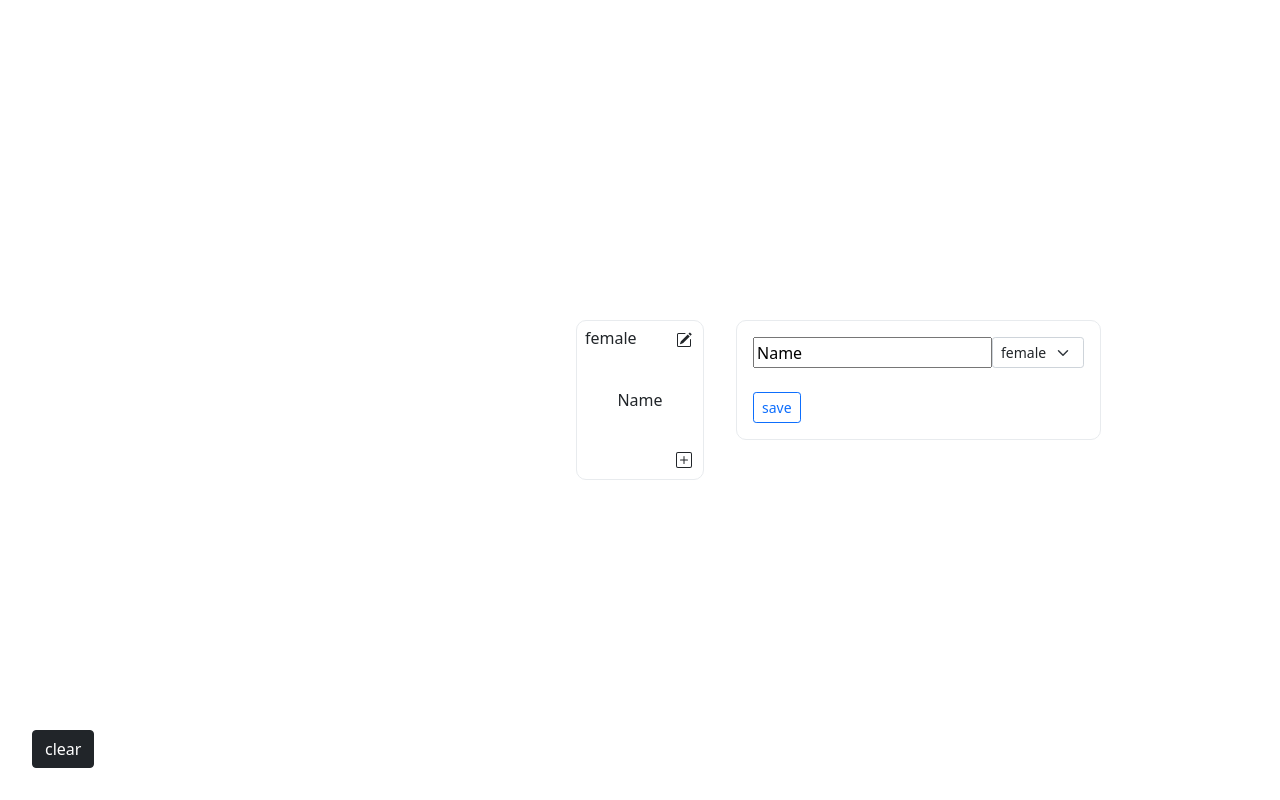
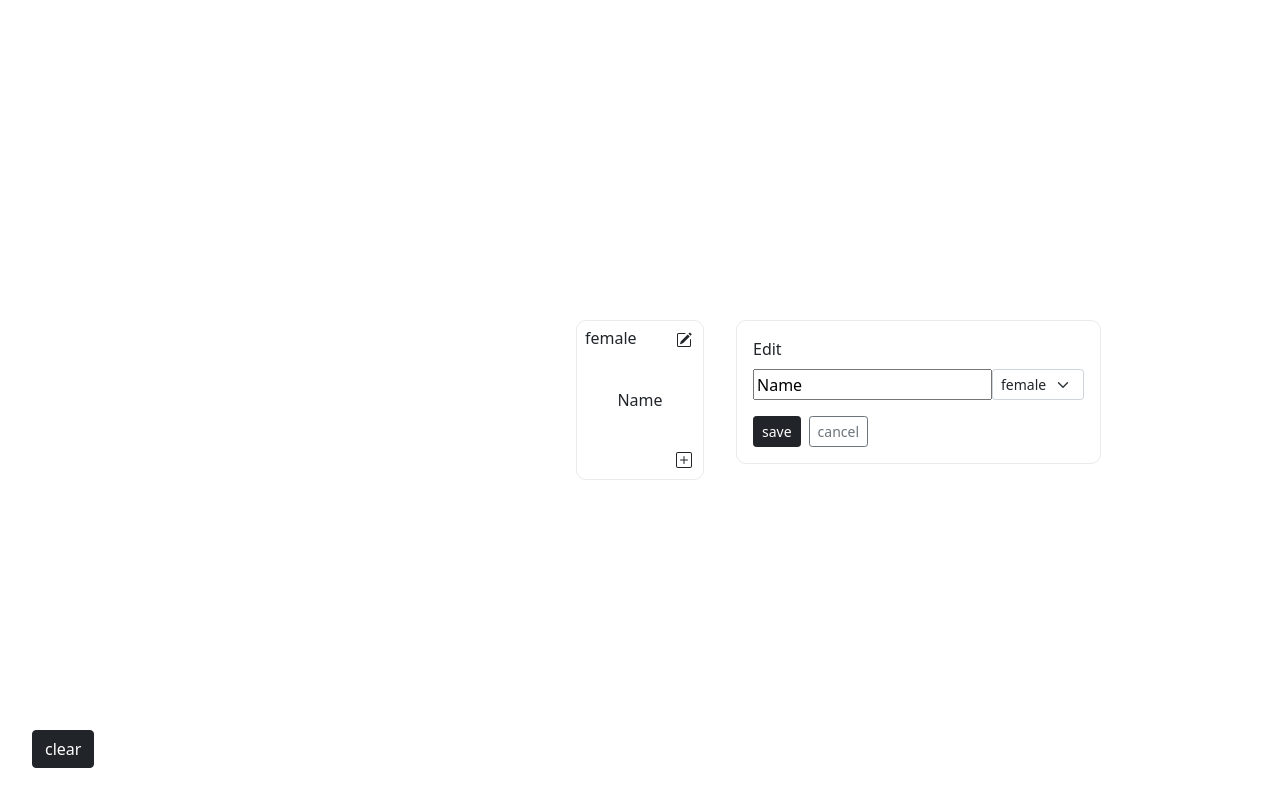
Before and after one commit to NiceSlice/ngx-family-tree, an Angular app: page / in a window 1280 px wide. Both pictures are taken after a click on the icon 683 px from the left and 340 px from the top of the page. Built offline with nearby package versions, Linux system fonts and the light colour scheme.

Commit message:
add cancel button on tabs

```diff
--- a/src/app/components/Person/index.html
+++ b/src/app/components/Person/index.html
@@ -45,25 +45,23 @@
     </div>
 
     <div *ngIf="_editPersonTab" class="person-tab">
+      <label class="form-label">Edit</label>
       <div class="input-wrapper">
-        <input class="input-group input-group-sm mb-3" #nameInput [value]="person?.name | titlecase" />
+        <input class="input-group input-group-sm mb-3" placeholder="Name" #nameInput [value]="person?.name | titlecase" />
         <select class="form-select form-select-sm mb-3" #sexInput [value]="person?.sex">
           <option>male</option>
           <option>female</option>
         </select>
       </div>
 
-      <button
-        class="btn btn-outline-primary btn-sm btn-save"
-        (click)="_editPersonTab = !_editPersonTab; _changeInfo({ name: nameInput.value, sex: sexInput.value })"
-      >
-        save
-      </button>
+      <button class="btn btn-dark btn-sm" (click)="_editPersonTab = !_editPersonTab; _changeInfo({ name: nameInput.value, sex: sexInput.value })">save</button>
+      <button class="btn btn-outline-secondary btn-sm btn-cancel" (click)="_editPersonTab = !_editPersonTab">cancel</button>
     </div>
 
     <div *ngIf="_addPersonTab" class="person-tab">
+      <label class="form-label">Add</label>
       <div class="input-wrapper">
-        <input class="input-group input-group-sm mb-3" #newPersonNameInput />
+        <input class="input-group input-group-sm mb-3" placeholder="Name" #newPersonNameInput />
         <select class="form-select form-select-sm mb-3" #newPersonRole>
           <option>parent</option>
           <option>child</option>
@@ -75,11 +73,12 @@
       </div>
 
       <button
-        class="btn btn-outline-primary btn-sm btn-save"
+        class="btn btn-dark btn-sm"
         (click)="_addPerson({ name: newPersonNameInput.value, sex: newPersonSex.value  }, newPersonRole.value, newPersonNameInput)"
       >
         save
       </button>
+      <button class="btn btn-outline-secondary btn-sm btn-cancel" (click)="_addPersonTab = !_addPersonTab">cancel</button>
     </div>
   </div>
 </div>
--- a/src/app/components/Person/style.scss
+++ b/src/app/components/Person/style.scss
@@ -71,8 +71,8 @@
         }
       }
 
-      .btn-save {
-        margin-top: 0.5rem;
+      .btn-cancel {
+        margin-left: 0.5rem;
       }
     }
   }
```
